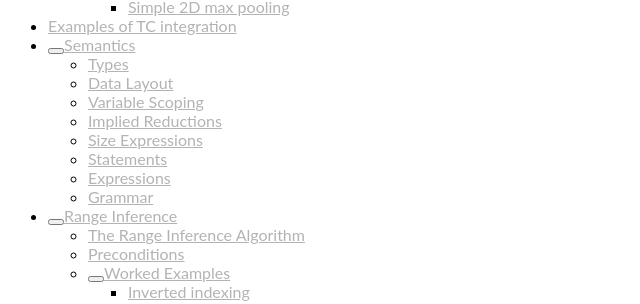
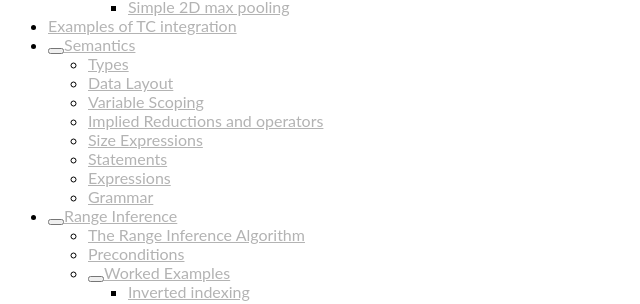
Before and after one commit to facebookresearch/TensorComprehensions, a Sphinx documentation site: the page built from docs/source/introduction.rst, in a window 1280 px wide and 900 px high. Shown: the part 217-521 px from the top of the window, without its empty margins (0-640 px from the left). Built offline with Sphinx 7.4.7 and the Read the Docs theme 2.0.0, drawn with Linux system fonts in a browser that asks for light colours; some of the changed text lies outside the part shown.

Commit message:
Regenerate docs with fixes

```diff
--- a/docs/source/introduction.rst
+++ b/docs/source/introduction.rst
@@ -23,13 +23,13 @@
 
 .. code::
 
-    def mv(float(R,C) A, float(C) x) -> (o) {
-      o(i) += A(i,j) * x(j)
+    def mv(float(R,C) A, float(C) B) -> (o) {
+      o(i) += A(i,j) * B(j)
     }
 
-:code:`A` and :code:`x` are input tensors. :code:`o` is an output tensor.
-The statement :code:`o(i) += A(i,j)*x(j)` introduces two index variables :code:`i` and :code:`j`.
-Their range is inferred by their use indexing :code:`A` and :code:`x`. :code:`i = [0,R)`, :code:`j = [0,C)`.
+:code:`A` and :code:`B` are input tensors. :code:`o` is an output tensor.
+The statement :code:`o(i) += A(i,j) * B(j)` introduces two index variables :code:`i` and :code:`j`.
+Their range is inferred by their use indexing :code:`A` and :code:`B`. :code:`i = [0,R)`, :code:`j = [0,C)`.
 Because :code:`j` only appears on the right side,
 stores into :code:`o` will reduce over :code:`j` with the reduction specified for the loop.
 Reductions can occur across multiple variables, but they all share the same kind of associative reduction (e.g. :code:`+=`)
@@ -40,7 +40,7 @@
     for(int i = 0; i < R; i++) {
       o(i) = 0.0f;
       for(int j = 0; j < C; j++) {
-        o(i) += A(i,j) * x(j);
+        o(i) += A(i,j) * B(j);
       }
     }
 
@@ -56,8 +56,8 @@
 
 .. code::
 
-    def mv(float(R,C) A, float(C) x) -> (o) {
-      o(i) += A(i,j) * x(j)
+    def mv(float(R,C) A, float(C) B) -> (o) {
+      o(i) += A(i,j) * B(j)
     }
 
 Simple matrix-multiply
--- a/docs/source/semantics.rst
+++ b/docs/source/semantics.rst
@@ -32,8 +32,8 @@
 That range is inferred by its use, as described below.
 Index variables go out of scope after the statement, allowing the reuse of short variable names like :code:`i`.
 
-Implied Reductions
-------------------
+Implied Reductions and operators
+--------------------------------
 
 If an index variable appears on the right but not on the left of a statement,
 it is a reduction index for the statement.
```
Also changed, not shown: other parts of docs/source/semantics.rst (+6 -4 lines).
